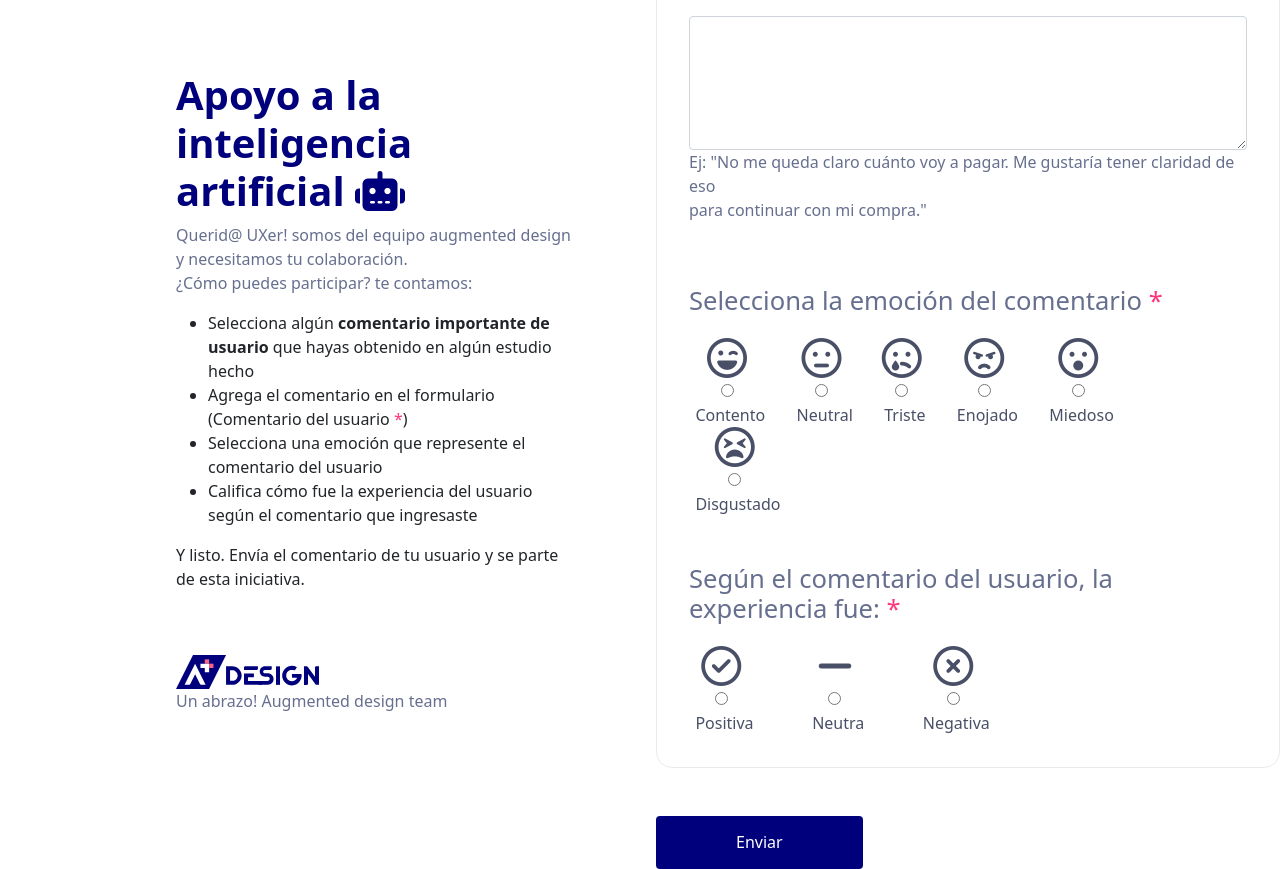
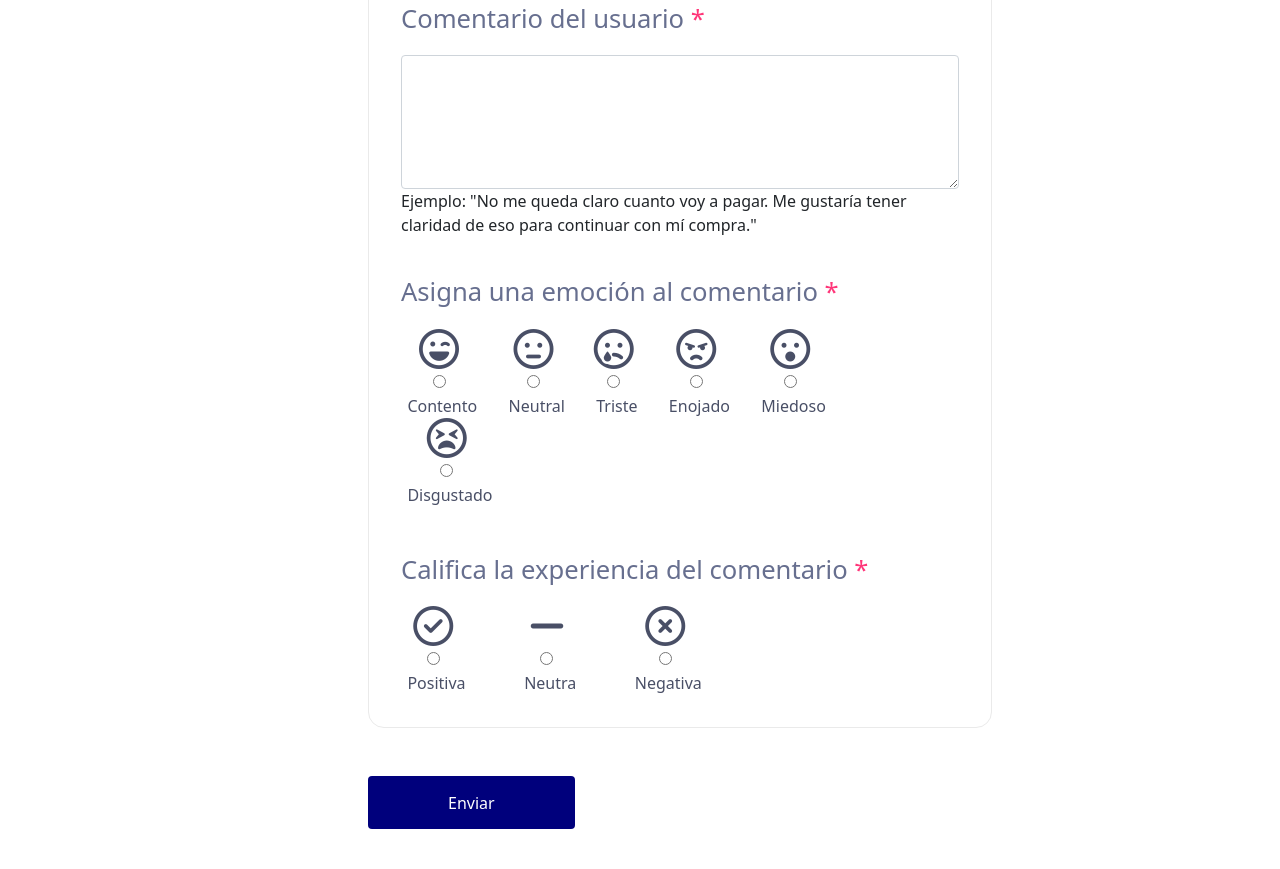
Before and after one commit to codeplusux/aud-dataset, a plain HTML site: page index.html in a window 1280 px wide. After the commit the page ends 829 px from the top, so only its background shows below. Drawn offline with nearby package versions, Linux system fonts and the light colour scheme.

Commit message:
update form

```diff
--- a/index.html
+++ b/index.html
@@ -25,9 +25,9 @@
         color: #676f8f;
         padding-bottom: 0.5em;
       }
-      p {
+      /* p {
         color: #676f8f;
-      }
+      } */
       label {
         color: #494f66;
       }
@@ -110,26 +110,7 @@
 
   <body>
     <div class="box">
-      <div class="item one">
-        <h1>Apoyo a la inteligencia artificial <i class="fas fa-robot"></i></h1>
-        <p>
-          Querid@ UXer! somos del equipo augmented design y necesitamos tu colaboración.
-          <br>
-          ¿Cómo puedes participar? te contamos:
-          <ul>
-            <li>Selecciona algún <strong>comentario importante de usuario</strong> que hayas obtenido en algún estudio hecho</li>
-            <li>Agrega el comentario en el formulario (Comentario del usuario <span class="mandatory">*</span>)</li>
-            <li>Selecciona una emoción que represente el comentario del usuario</li>
-            <li>Califica cómo fue la experiencia del usuario según el comentario que ingresaste</li>
-          </ul>
-          Y listo. Envía el comentario de tu usuario y se parte de esta iniciativa.
-        </p>
-        <br>
-        <br>
-        <img src="brand.svg" alt="Augmented Design"/>
-      </br>
-        <p>Un abrazo! Augmented design team</p>
-      </div>
+
       <div class="item two">
         <article class="form">
           <!-- <div class="index">1</div> -->
@@ -138,11 +119,11 @@
               Comentario del usuario <span class="mandatory">*</span>
             </h3>
             <textarea class="form-control" id="userComment" rows="5"></textarea>
-            <p>Ej: "No me queda claro cuánto voy a pagar. Me gustaría tener claridad de eso <br>para continuar con mi compra."</p>
+            <p>Ejemplo: "No me queda claro cuanto voy a pagar. Me gustaría tener claridad de eso para continuar con mí compra."</p>
             <br />
-            <br />
+
             <div>
-              <h3>Selecciona la emoción del comentario <span class="mandatory">*</span></h3>
+              <h3>Asigna una emoción al comentario <span class="mandatory">*</span></h3>
               <label class="radio-inline">
                 <i class="far fa-laugh-wink"></i>
               </br>
@@ -189,7 +170,7 @@
             <br />
             <br />
             <div>
-              <h3>Según el comentario del usuario, la experiencia fue: <span class="mandatory">*</span></h3>
+              <h3>Califica la experiencia del comentario <span class="mandatory">*</span></h3>
               <label class="radio-inline-two">
                 <i class="far fa-check-circle"></i>
                 </br>
```
